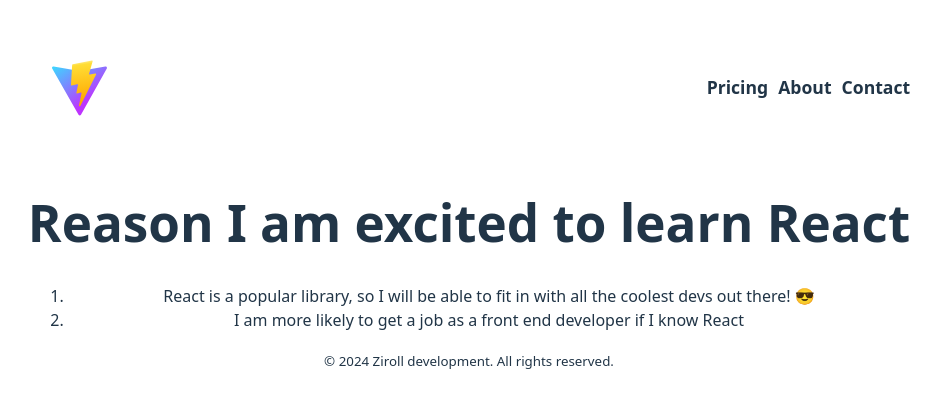
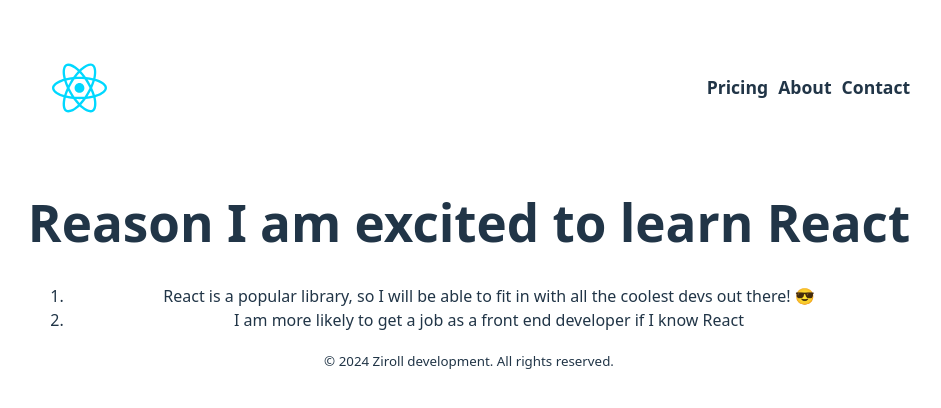
Before and after one commit to roirude/learn_react, a React (Vite) app in the folder static-react/: page / in a window 1280 px wide. Shown: the part 206-614 px from the top of the page, without its empty margins (171-1112 px from the left). Built offline with nearby package versions, Linux system fonts and the light colour scheme.

Commit message:
update nav logo in Header component

```diff
--- a/static-react/src/Header.jsx
+++ b/static-react/src/Header.jsx
@@ -1,7 +1,7 @@
 export default function Header() {
   return (
     <header className="header">
-      <img className="logo" src="./vite.svg" alt="React logo" />
+      <img className="logo" src="src/assets/react.svg" alt="React logo" />
       <nav>
         <ul className="nav-list">
           <li className="nav-list-item">Pricing</li>
```
